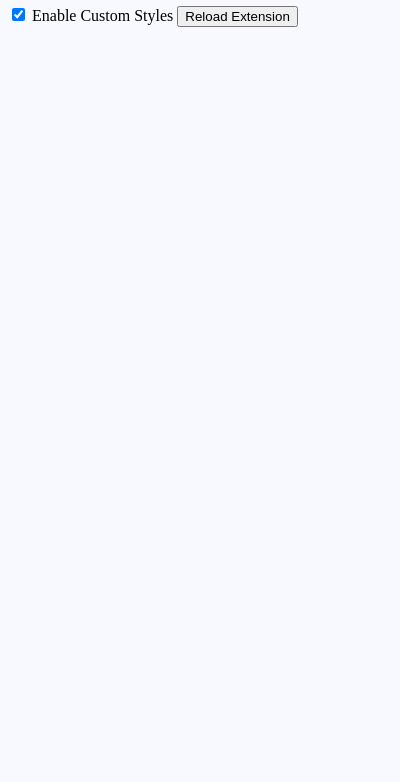
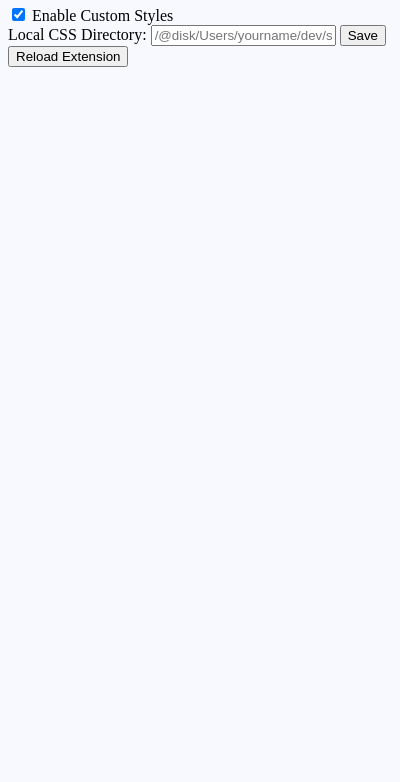
Before and after one commit to kr1st1n4gr03g3r/browser-code-injector, a browser extension: page popup/popup.html in a window 400 px wide. Shown: the part 62-844 px from the top of the page. Drawn offline with Linux system fonts and the light colour scheme.

Commit message:
update local directory for css file

```diff
--- a/popup/popup.html
+++ b/popup/popup.html
@@ -14,6 +14,12 @@
         Enable Custom Styles
     </label>
 
+    <div>
+        <label for="css-directory">Local CSS Directory:</label>
+        <input type="text" id="css-directory" placeholder="/Users/yourname/dev/styles.css">
+        <button id="save-directory">Save</button>
+    </div>
+
     <button id="reload-extension">Reload Extension</button>
 
     <script src="popup.js"></script>
```
